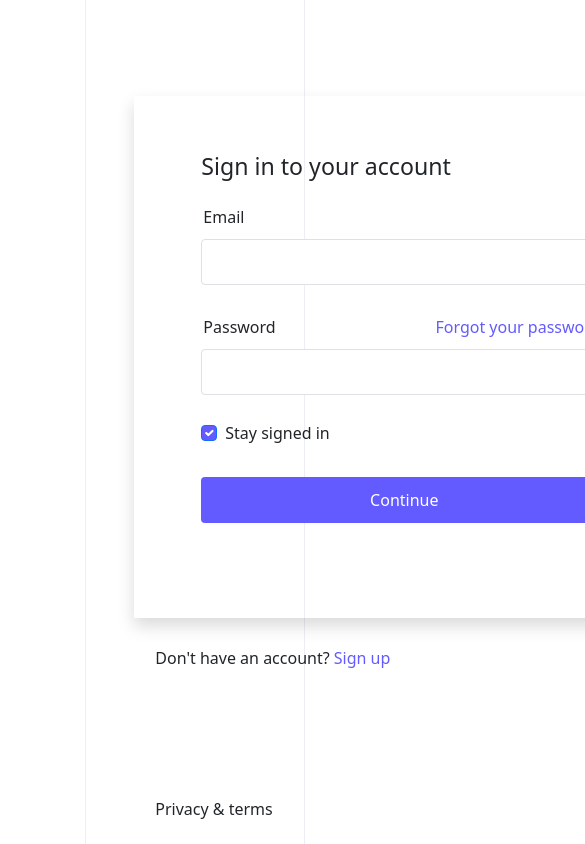
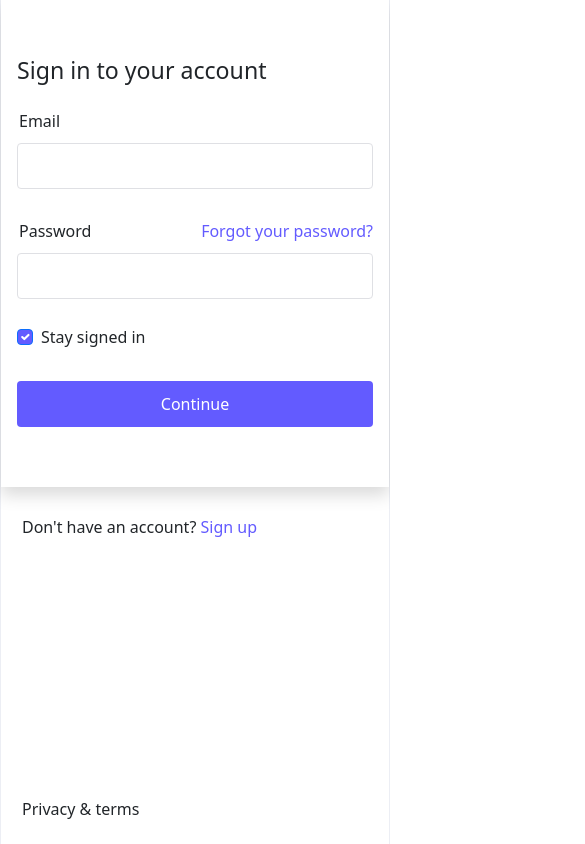
Before and after one commit to taskiranumut/registration-pages, a Vue app: page / in a window 390 px wide. Shown: the top 844 px of the page, 585 px wide, since content can reach past the window. Built offline with nearby package versions, Linux system fonts and the light colour scheme.

Commit message:
fix responsive bugs in sign-in page

```diff
--- a/src/assets/main.css
+++ b/src/assets/main.css
@@ -2,6 +2,29 @@
   margin: 0;
   padding: 0;
   box-sizing: border-box;
+}
+
+/* SignInPage */
+.container-wrapper {
+  padding-right: 0px;
+  padding-left: 0px;
+  border-right: 1px solid #eceef4;
+  border-left: 1px solid #eceef4;
+  max-width: 1080px;
+  min-height: 100vh;
+  padding-bottom: 48px;
+  position: relative;
+}
+
+.container-wrapper > .row {
+  margin: auto;
+  justify-content: center;
+  padding-top: 96px;
+}
+
+.container-wrapper > .row > .col {
+  padding: 0;
+  max-width: 540px;
 }
 
 /* Form inputs */
@@ -21,12 +44,6 @@ input[type="checkbox"]:focus {
 .footer-position {
   position: absolute;
   bottom: 0;
-  width: 100%;
-}
-
-.content-wrapper {
-  position: relative;
-  min-height: 100vh;
 }
 
 /* Input checkboxes */
@@ -90,6 +107,19 @@ input[type="checkbox"]#signup-checkbox:checked {
   margin: auto;
 }
 
+/* Responsive */
+@media only screen and (max-width: 576px) {
+  .signin-form-section {
+    padding: 57px 16px 60px 16px;
+  }
+
+  .container-wrapper > .row {
+    margin: auto;
+    justify-content: center;
+    padding-top: 0;
+  }
+}
+
 /* Shared properties */
 .mb-24 {
   margin-bottom: 24px;
--- a/src/components/SignInForm.vue
+++ b/src/components/SignInForm.vue
@@ -21,7 +21,7 @@ export default {
 </script>
 
 <template>
-  <div class="form-wrapper">
+  <div>
     <section class="signin-form-section shadow">
       <form @submit="submitForm">
         <header class="mb-24">
@@ -33,10 +33,10 @@ export default {
         </div>
         <div class="mb-26">
           <div class="row">
-            <div class="col">
+            <div class="col-3">
               <label for="password" class="form-label">Password</label>
             </div>
-            <div class="col d-flex justify-content-end">
+            <div class="col-9 d-flex justify-content-end">
               <label class="form-label forgot-pass"
                 >Forgot your password?</label
               >
--- a/src/views/SignInPage.vue
+++ b/src/views/SignInPage.vue
@@ -10,21 +10,10 @@ export default {
 </script>
 
 <template>
-  <div
-    class="content-wrapper"
-    style="
-      width: 56.25%;
-      margin: auto;
-      border-right: 1px solid #eceef4;
-      border-left: 1px solid #eceef4;
-      padding-top: 96px;
-    "
-  >
-    <div class="container">
-      <div class="row">
-        <div class="col-sm px-5">
-          <SignInForm />
-        </div>
+  <div class="container container-wrapper">
+    <div class="row">
+      <div class="col">
+        <SignInForm />
       </div>
     </div>
   </div>
```
